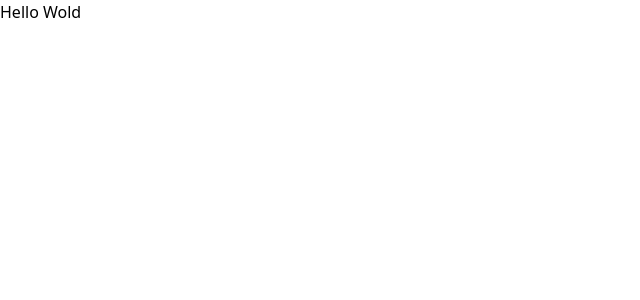
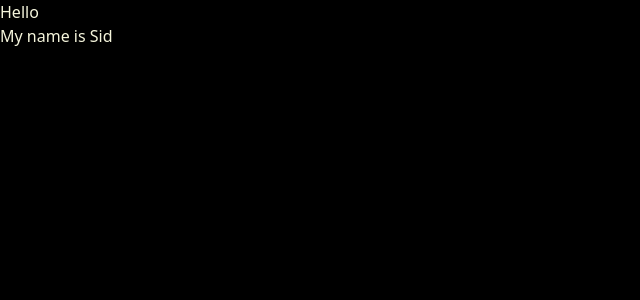
Before and after one commit to SidSaythongphet/ss_portfolio, a React (Vite) app: page / in a window 1280 px wide. Shown: the top 300 px of the page, without its empty margins (0-640 px from the left). Built offline with nearby package versions, Linux system fonts and the light colour scheme.

Commit message:
add about me component

```diff
--- a/src/App.jsx
+++ b/src/App.jsx
@@ -1,8 +1,11 @@
 import React from "react"
+import AboutMe from "./component/AboutMe"
 
 function App() {
   return (
-    <h1>Hello Wold</h1>
+    <>
+      <AboutMe />
+    </>
   )
 }
 
--- /dev/null
+++ b/src/component/AboutMe.jsx
@@ -0,0 +1,12 @@
+import React from 'react'
+
+const AboutMe = () => {
+  return (
+    <>
+      <h1>Hello</h1>
+      <h1>My name is Sid</h1>
+    </>
+  )
+}
+
+export default AboutMe
--- a/src/index.css
+++ b/src/index.css
@@ -1,3 +1,8 @@
 @tailwind base;
 @tailwind components;
 @tailwind utilities;
+
+body {
+  background-color: black;
+  color:beige
+}
```
